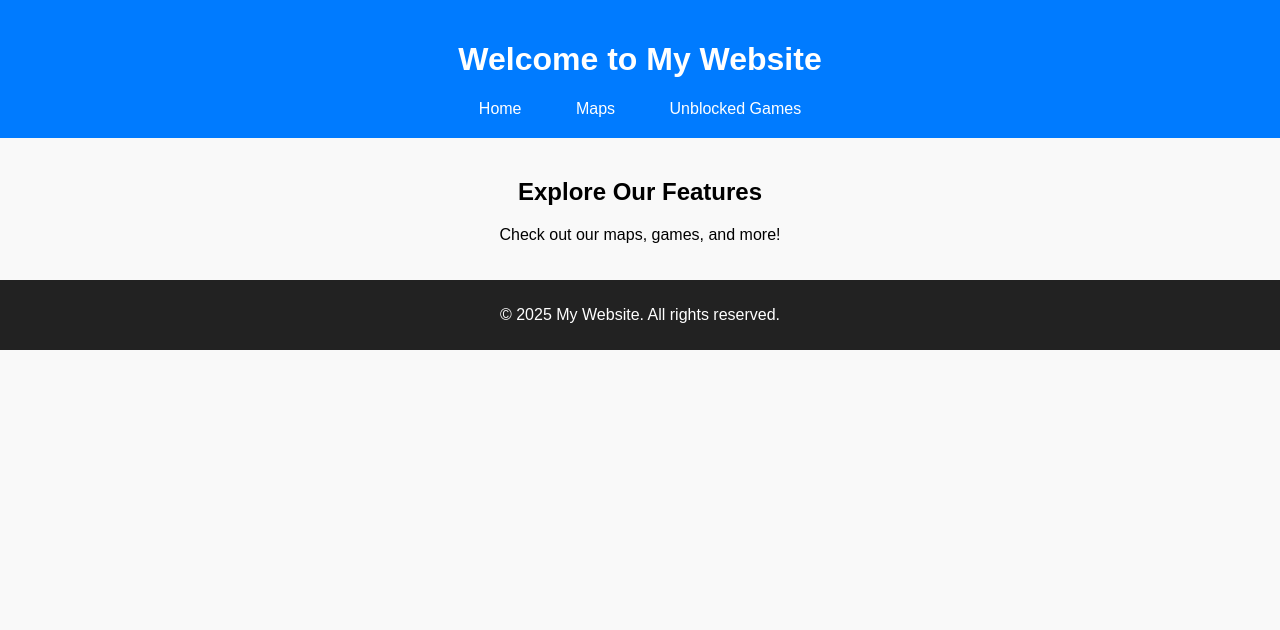
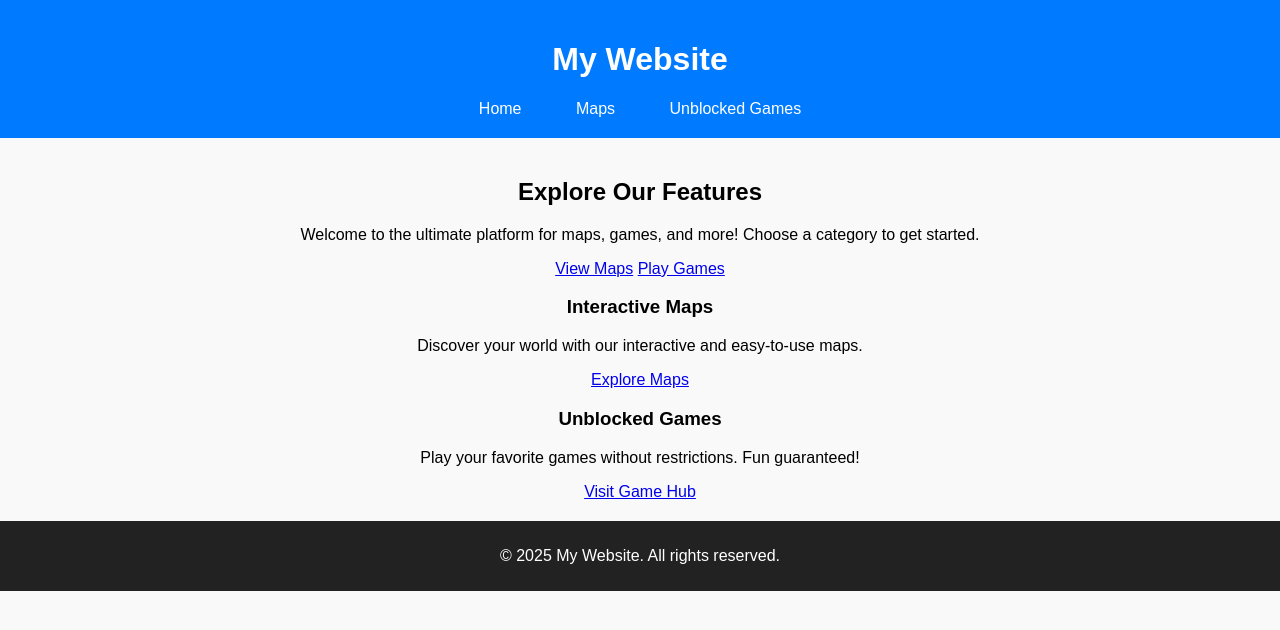
Before and after one commit to Charliefdgfdgfd/ChickenMultisite, a plain HTML site: page index.html in a window 1280 px wide. Drawn offline with Linux system fonts and the light colour scheme.

Commit message:
Update index.html

```diff
--- a/index.html
+++ b/index.html
@@ -3,22 +3,45 @@
 <head>
   <meta charset="UTF-8">
   <meta name="viewport" content="width=device-width, initial-scale=1.0">
-  <title>My Website</title>
+  <title>Welcome to My Website</title>
   <link rel="stylesheet" href="css/style.css">
 </head>
 <body>
   <header>
-    <h1>Welcome to My Website</h1>
+    <div class="navbar">
+      <h1 class="logo">My Website</h1>
       <nav>
         <a href="index.html">Home</a>
         <a href="maps.html">Maps</a>
         <a href="games/Main.html">Unblocked Games</a>
       </nav>
+    </div>
   </header>
-  <main>
+
+  <main class="home">
+    <section class="hero">
       <h2>Explore Our Features</h2>
-    <p>Check out our maps, games, and more!</p>
+      <p>Welcome to the ultimate platform for maps, games, and more! Choose a category to get started.</p>
+      <div class="hero-buttons">
+        <a href="maps.html" class="btn">View Maps</a>
+        <a href="games/Main.html" class="btn">Play Games</a>
+      </div>
+    </section>
+
+    <section class="features">
+      <div class="feature-card">
+        <h3>Interactive Maps</h3>
+        <p>Discover your world with our interactive and easy-to-use maps.</p>
+        <a href="maps.html" class="btn-small">Explore Maps</a>
+      </div>
+      <div class="feature-card">
+        <h3>Unblocked Games</h3>
+        <p>Play your favorite games without restrictions. Fun guaranteed!</p>
+        <a href="games/Main.html" class="btn-small">Visit Game Hub</a>
+      </div>
+    </section>
   </main>
+
   <footer>
     <p>© 2025 My Website. All rights reserved.</p>
   </footer>
```
Lines whose indentation alone changed are shown as unchanged.
